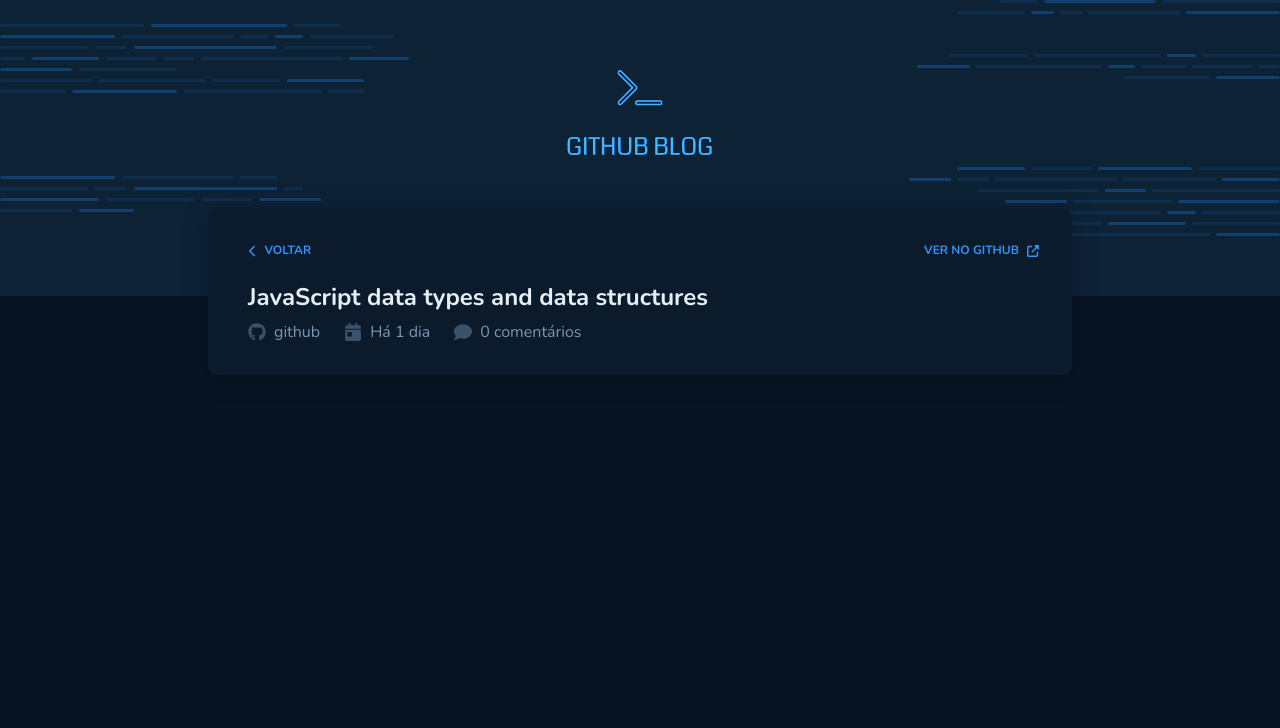
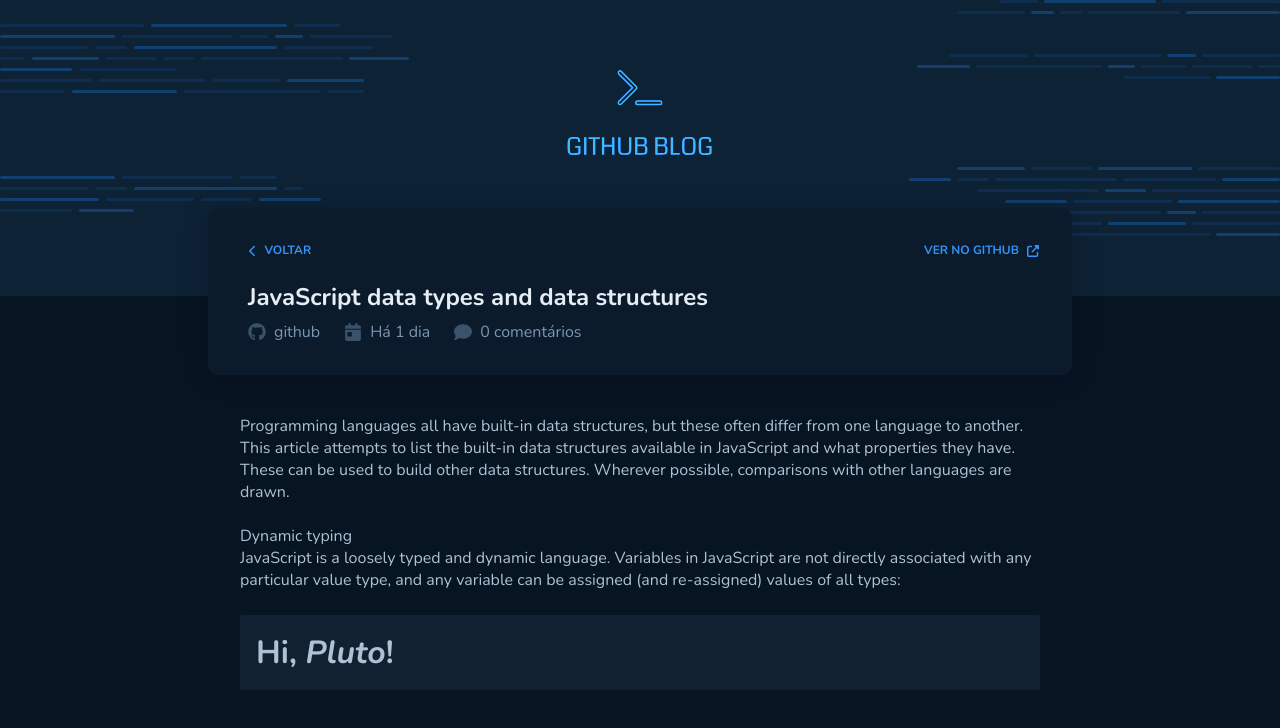
Before and after one commit to joaocruzzq/github-blog, a React (Vite) app: page /post in a window 1280 px wide. Shown: the top 728 px of the page. Built offline with nearby package versions, Linux system fonts and the light colour scheme.

Commit message:
pagina de detalhamento do post

```diff
--- a/package.json
+++ b/package.json
@@ -17,6 +17,7 @@
     "@fortawesome/react-fontawesome": "^0.2.2",
     "react": "^19.0.0",
     "react-dom": "^19.0.0",
+    "react-markdown": "^10.1.0",
     "react-router-dom": "^7.1.5",
     "styled-components": "^6.1.15"
   },
--- a/src/pages/post/index.tsx
+++ b/src/pages/post/index.tsx
@@ -1,5 +1,7 @@
 import { PostDetailsCard } from "./components/post-card";
-import { PostMainContent, PostPageContainer } from "./styles";
+import { MarkdownContainer, PostMainContent, PostPageContainer } from "./styles";
+
+import Markdown from "react-markdown";
 
 export function Post() {
    return (
@@ -7,7 +9,18 @@
          <PostDetailsCard />
 
          <PostMainContent>
+            <p>
+               Programming languages all have built-in data structures, but these often differ from one language to another. This article attempts to list the built-in data structures available in JavaScript and what properties they have. These can be used to build other data structures. Wherever possible, comparisons with other languages are drawn. <br /> <br />
 
+               Dynamic typing <br />
+               JavaScript is a loosely typed and dynamic language. Variables in JavaScript are not directly associated with any particular value type, and any variable can be assigned (and re-assigned) values of all types:
+            </p>
+
+            <MarkdownContainer>
+               <Markdown>
+                  # Hi, *Pluto*!
+               </Markdown>
+            </MarkdownContainer>
          </PostMainContent>
       </PostPageContainer>
    )
--- a/src/pages/post/styles.ts
+++ b/src/pages/post/styles.ts
@@ -6,5 +6,13 @@
 `
 
 export const PostMainContent = styled.div`
+   display: grid;
+   row-gap: 1.5rem;
    padding: 2.5rem 2rem;
 `
+
+export const MarkdownContainer = styled.div`
+   padding: 1rem;
+   border-radius: 2px;
+   background: ${props => props.theme["base-post"]};
+`
```
Also changed, not shown: 1 other file (tests, documents, lock files or other folders).
